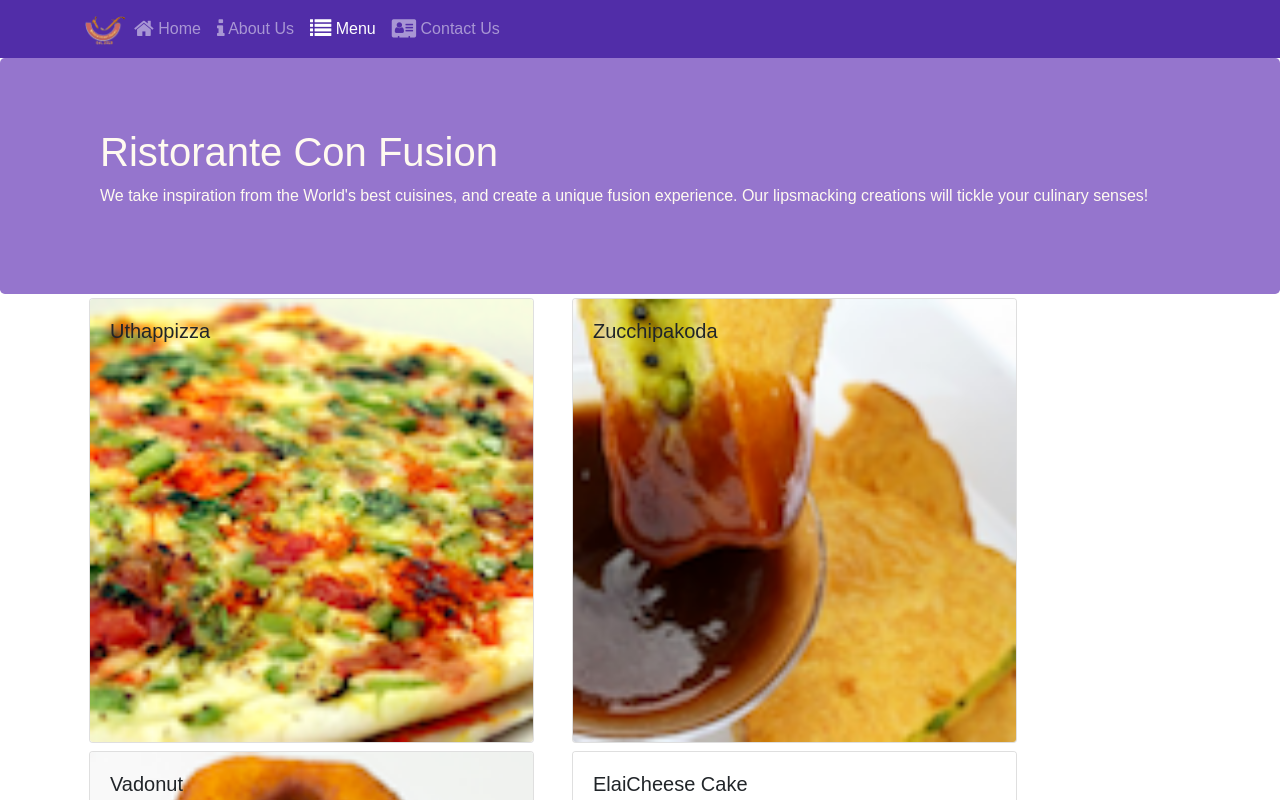
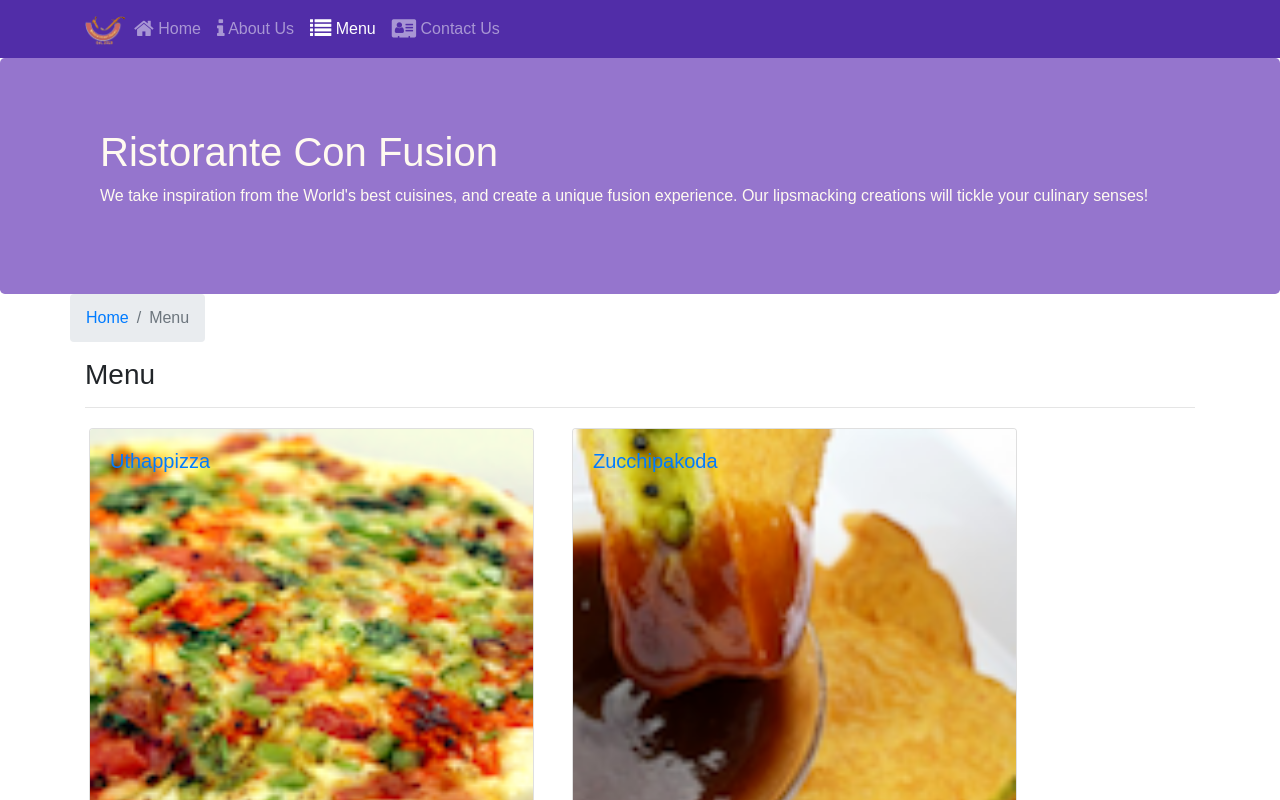
Before and after one commit to DogeLover1337/coursera-react, a React (Create React App) app in the folder confusion/: page /menu in a window 1280 px wide. Shown: the top 800 px of the page. Built offline with nearby package versions, Linux system fonts and the light colour scheme.

Commit message:
Single Page Applications Part 2

```diff
--- a/confusion/src/components/ContactComponent.js
+++ b/confusion/src/components/ContactComponent.js
@@ -1,8 +1,20 @@
 import React from 'react';
+import {Breadcrumb, BreadcrumbItem} from 'reactstrap';
+import {Link} from 'react-router-dom';
 
 function Contact(props) {
     return(
         <div className="container">
+            <div className="row">
+                <Breadcrumb>
+                    <BreadcrumbItem><Link to='/home'>Home</Link></BreadcrumbItem>
+                    <BreadcrumbItem active>Contact Us</BreadcrumbItem>
+                </Breadcrumb>
+                <div className="col-12">
+                    <h3>Contact Us</h3>
+                    <hr/>
+                </div>
+            </div>
             <div className="row row-content">
                 <div className="col-12">
                 <h3>Location Information</h3>
--- a/confusion/src/components/DishdetailComponent.js
+++ b/confusion/src/components/DishdetailComponent.js
@@ -1,5 +1,6 @@
 import React from 'react';
-import { Card, CardImg, CardBody, CardText, CardTitle } from 'reactstrap';
+import { Card, CardImg, CardBody, CardText, CardTitle, Breadcrumb, BreadcrumbItem } from 'reactstrap';
+import {Link} from 'react-router-dom';
 
 
 
@@ -33,12 +34,22 @@ import { Card, CardImg, CardBody, CardText, CardTitle } from 'reactstrap';
             return(
                 <div className="container">
                     <div className="row">
+                        <Breadcrumb>
+                            <BreadcrumbItem><Link to='/menu'>Menu</Link></BreadcrumbItem>
+                            <BreadcrumbItem active>{props.selectedDish.name}</BreadcrumbItem>
+                        </Breadcrumb>
+                        <div className="col-12">
+                            <h3>Menu</h3>
+                            <hr/>
+                        </div>
+                    </div>
+                    <div className="row">
                         <div className="col-xl-5 col-lg-5 col-md-5 col-sm-12 col-xs-12 m-1">
                             <RenderDish dish={props.selectedDish}/>
                         </div>
                         <div className="col-xl-5 col-lg-5 col-md-5 col-sm-12 col-xs-12 m-1">
                             <h4>Comments</h4>
-                            <RenderComments comments={props.selectedDish.comments}/>
+                            <RenderComments comments={props.comments}/>
                         </div>
                     </div>
                 </div>
--- a/confusion/src/components/MainComponent.js
+++ b/confusion/src/components/MainComponent.js
@@ -32,12 +32,21 @@ class Main extends Component {
         comment={this.state.comments.filter((comment) => comment.featured)[0]}/>
       )
     }
+
+    const DishWithId = ({match}) => {
+      return(
+        <DishDetail selectedDish={this.state.dishes.filter((dish) => dish.id === parseInt(match.params.dishId, 10))[0]}
+        comments={this.state.comments.filter((comment) => comment.dishId === parseInt(match.params.dishId, 10))}/>
+      );
+    }
+
     return (
       <div className="App">
         <Header/>
         <Switch>
           <Route path="/home" component={HomePage}/>
           <Route exact path="/menu" component={() => <Menu dishes={this.state.dishes} />}/>
+          <Route path="/menu/:dishId" component={DishWithId}/>
           <Route exact path="/contactus" component={Contact}/>
           <Redirect to="/home"/>
         </Switch>
--- a/confusion/src/components/MenuComponent.js
+++ b/confusion/src/components/MenuComponent.js
@@ -1,13 +1,16 @@
 import React, { Component } from 'react';
-import { Card, CardImg, CardImgOverlay, CardTitle } from 'reactstrap';
+import { Card, CardImg, CardImgOverlay, CardTitle, Breadcrumb, BreadcrumbItem } from 'reactstrap';
+import {Link} from 'react-router-dom';
 
 function RenderMenuItem({dish, onClick}){
     return(
-        <Card onClick={() => onClick(dish.id)}>
-            <CardImg width="100%" src={dish.image} alt={dish.name} />
-            <CardImgOverlay>
-            <CardTitle>{dish.name}</CardTitle>
-            </CardImgOverlay>
+        <Card>
+            <Link to={`/menu/${dish.id}`}>
+                <CardImg width="100%" src={dish.image} alt={dish.name} />
+                <CardImgOverlay>
+                <CardTitle>{dish.name}</CardTitle>
+                </CardImgOverlay>
+            </Link>
         </Card>
     );
 }
@@ -16,12 +19,22 @@ const Menu = (props) => {
     const menu = props.dishes.map((dish) => {
         return (
             <div key={dish.id} className="col-12 col-md-5 m-1">
-                <RenderMenuItem dish={dish} onClick={props.onClick}/>
+                <RenderMenuItem dish={dish}/>
             </div>
         );
     });
     return (
         <div className="container">
+            <div className="row">
+                <Breadcrumb>
+                    <BreadcrumbItem><Link to='/home'>Home</Link></BreadcrumbItem>
+                    <BreadcrumbItem active>Menu</BreadcrumbItem>
+                </Breadcrumb>
+                <div className="col-12">
+                    <h3>Menu</h3>
+                    <hr/>
+                </div>
+            </div>
             <div className="row">
                 {menu}
             </div>
```
